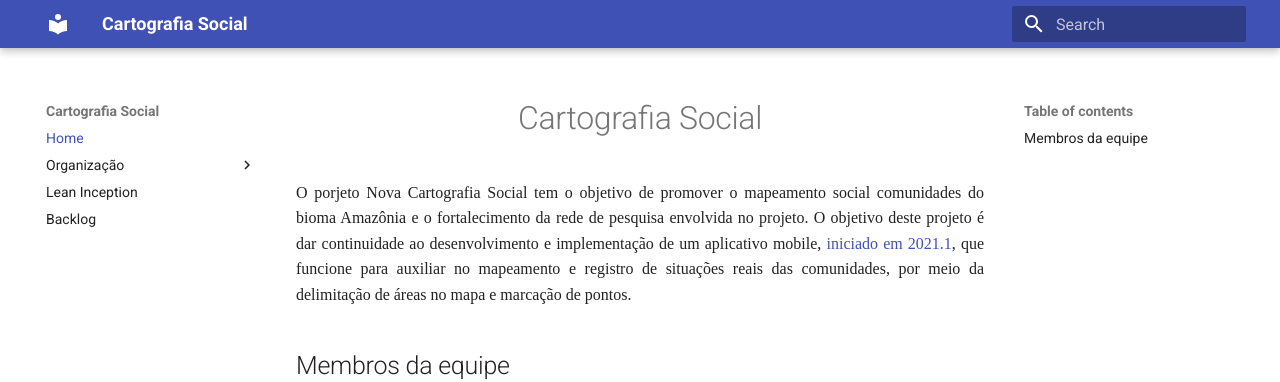
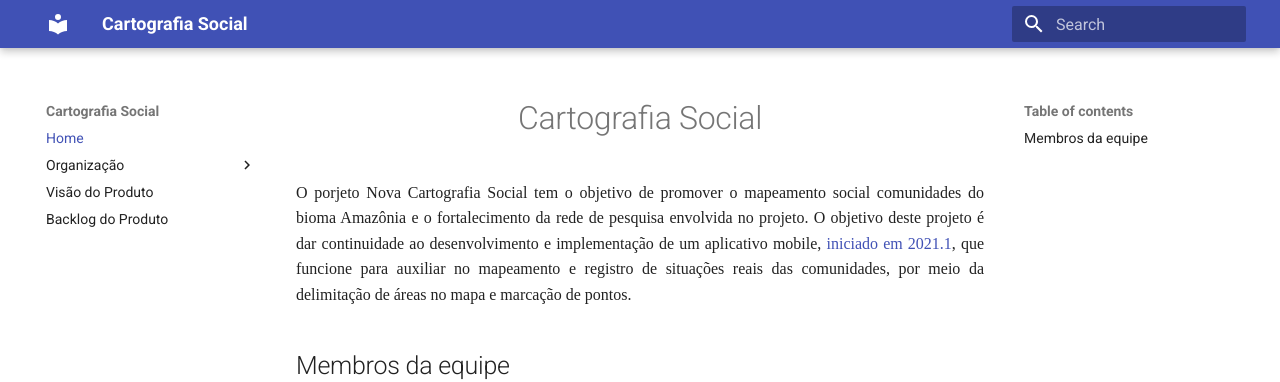
Before and after one commit to fga-eps-mds/2021-2-Cartografia-social-Doc, an MkDocs documentation site: the page built from docs/index.md, in a window 1280 px wide. Shown: the top 382 px of the page. Built offline with MkDocs 1.6.1 and Material for MkDocs 9.7.7, drawn with Linux system fonts in a browser that asks for light colours.

Commit message:
Refatora nav bar da wiki

```diff
--- a/mkdocs.yml
+++ b/mkdocs.yml
@@ -8,5 +8,5 @@ nav:
     - EAP: eap.md
     - Heatmap: heatmap.md
     - Quadro de conhecimento: conhecimentos.md
-  - Lean Inception: leanInception.md
-  - Backlog: backlog.md
+  - Visão do Produto: leanInception.md
+  - Backlog do Produto: backlog.md
```
